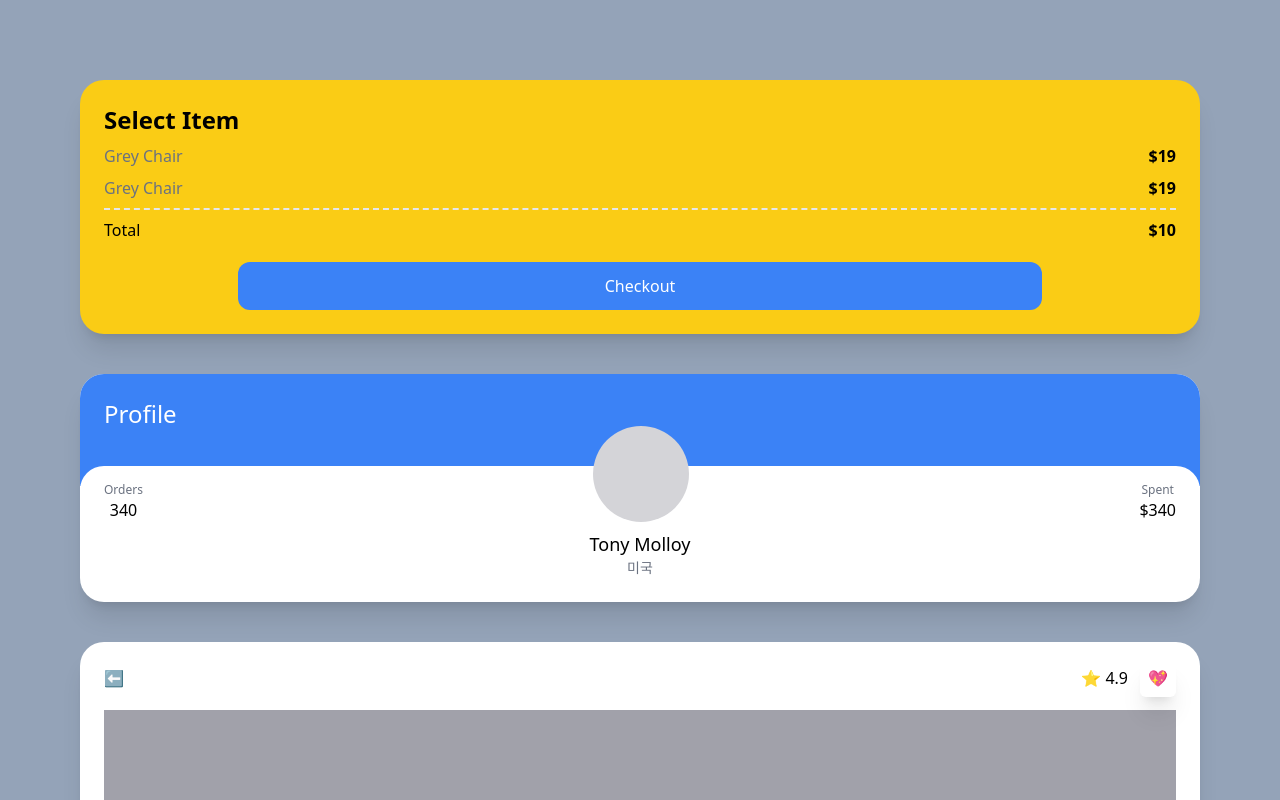
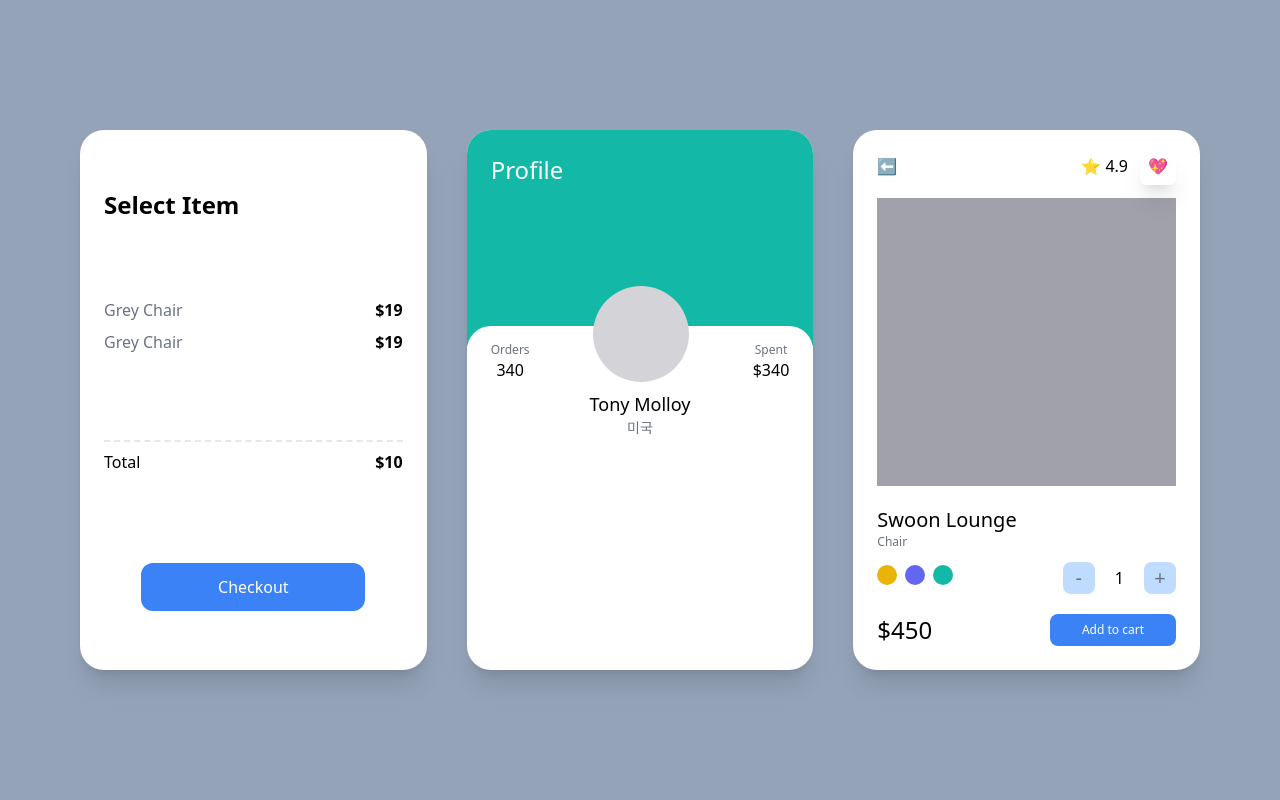
Before and after one commit to kubby159/carrot-market, a Next.js app: page / in a window 1280 px wide. Shown: the top 800 px of the page. Built offline with nearby package versions, Linux system fonts and the light colour scheme.

Commit message:
[TailWind] Responesive

```diff
--- a/pages/index.tsx
+++ b/pages/index.tsx
@@ -2,8 +2,8 @@ import type { NextPage } from "next";
 
 const Home: NextPage = () => {
   return (
-    <div className="bg-slate-400 py-20 px-20 grid gap-10 min-h-screen">
-      <div className="bg-white sm:hover:bg-pink-800 sm:bg-red-400 md:bg-teal-400 lg:bg-indigo-400 xl:bg-yellow-400 2xl:bg-pink-500  p-6 rounded-3xl shadow-xl">
+    <div className="bg-slate-400 xl:place-content-center py-20 px-20 grid gap-10 xl:grid-cols-3 min-h-screen">
+      <div className="bg-white  xl:flex flex-col justify-around p-6 rounded-3xl shadow-xl">
         <span className="font-semibold text-2xl">Select Item</span>
         <ul>
           <div className="flex justify-between my-2 ">
@@ -30,8 +30,8 @@ const Home: NextPage = () => {
           Checkout
         </button>
       </div>
-      <div className="bg-white overflow-hidden rounded-3xl shadow-xl group">
-        <div className="bg-blue-500 p-6 pb-14">
+      <div className="bg-white overflow-hidden rounded-3xl shadow-xl group ">
+        <div className="bg-blue-500 landscape:bg-teal-500 p-6 pb-14 xl:pb-40 ">
           <span className="text-white text-2xl">Profile</span>
         </div>
         <div className="rounded-3xl p-6 bg-white relative -top-5">
@@ -52,7 +52,7 @@ const Home: NextPage = () => {
           </div>
         </div>
       </div>
-      <div className="bg-white p-6 rounded-3xl shadow-xl">
+      <div className="bg-white p-6 rounded-3xl shadow-xl lg:col-span-2 xl:col-span-1">
         <div className="flex mb-5 justify-between items-center">
           <span>⬅️</span>
           <div className="space-x-3">
```
